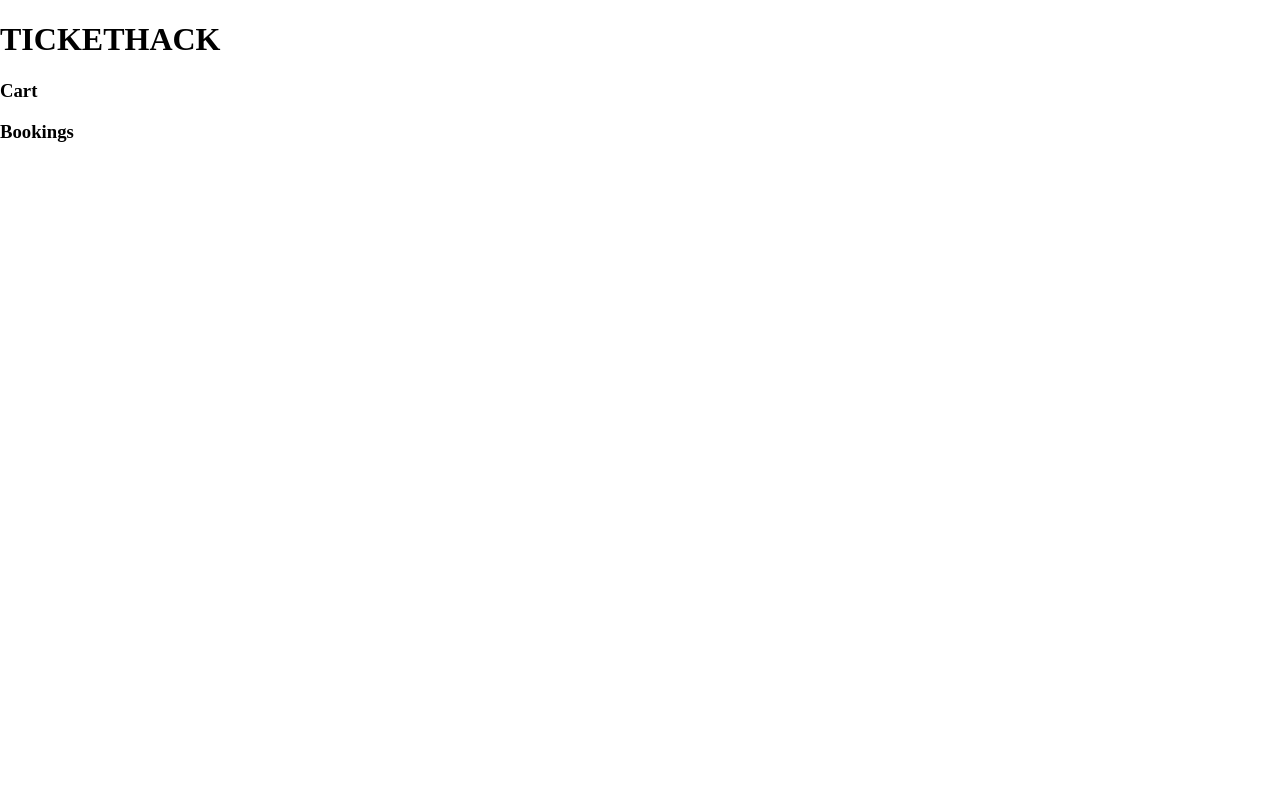
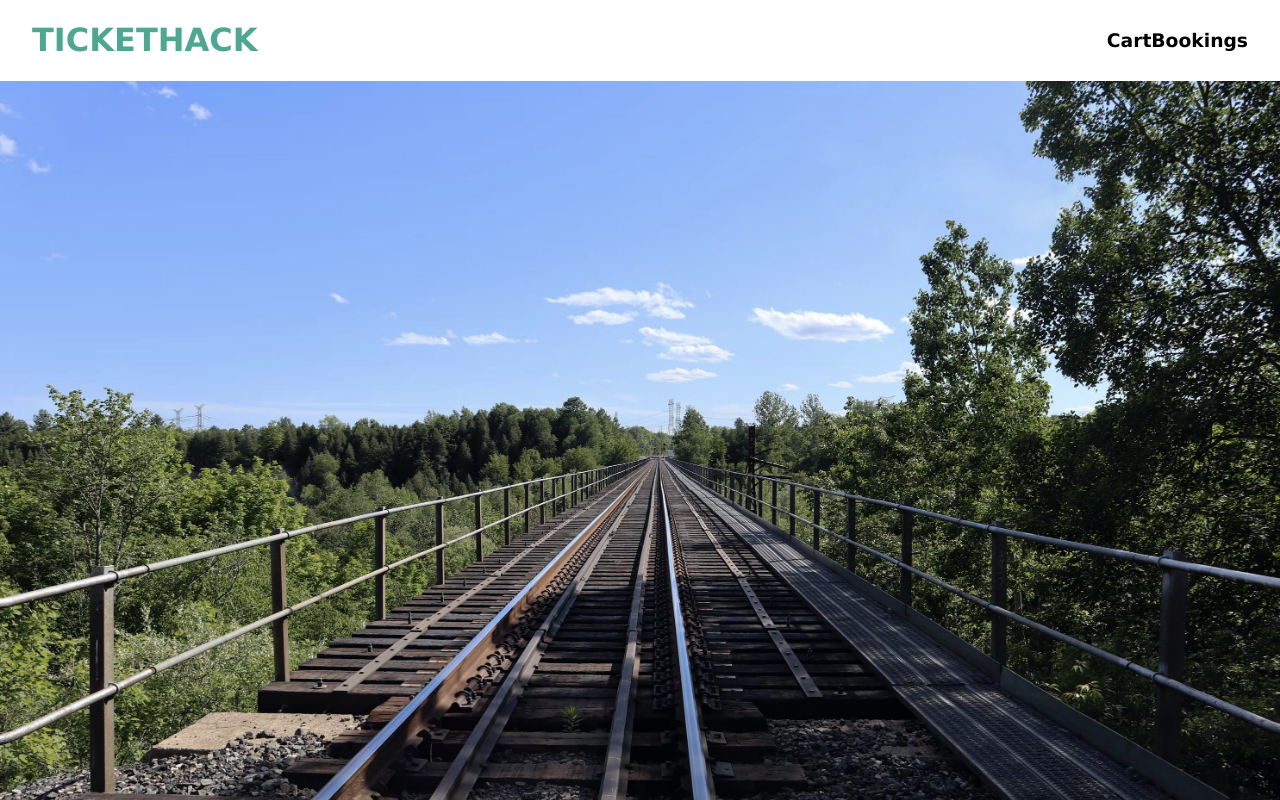
Before and after one commit to NicolasNgu23/hackathon-frontend, a plain HTML site: page index.html in a window 1280 px wide. Drawn offline with Linux system fonts and the light colour scheme.

Commit message:
index.html

```diff
--- a/home.html
+++ b/index.html
@@ -6,11 +6,14 @@
   <title>Document</title>
 
   <link rel="stylesheet" href="style.css" />
+</head>
 
-</head>
 <body>
 
+<div id="container">
+
   <div id="header">
+
     <div id="logo-container">
       <h1 class="logo">TICKETHACK</h1>
     </div>
@@ -22,6 +25,12 @@
 
   </div>
 
+<div class="content">
+
+</div>
+
+</div>
+
 
 </body>
 </html>
--- a/style.css
+++ b/style.css
@@ -2,7 +2,44 @@ body{
   margin:0
 }
 
-.header{
-  display: flex;
-  flex-direction: row;
+
+#container {
+  height: 100vh;
+  width: 100vw;
+  display: grid;
+  grid-template-rows: repeat(12, 1fr);
+  grid-template-columns: repeat(12, 1fr);
+  font-family: 'Lucida Sans', 'Lucida Sans Regular', 'Lucida Grande', 'Lucida Sans Unicode', Geneva, Verdana, sans-serif;
 }
+
+#header{
+display: flex;
+grid-row-start: 1;
+grid-row-end: 2;
+grid-column-start: 1;
+grid-column-end: 13;
+display: flex;
+justify-content: space-between;
+}
+
+#links{
+display: flex;
+margin-right: 2rem;
+align-items: center;
+}
+
+#logo-container{
+  justify-content: flex-end;
+  margin-left: 2rem;
+  align-items: center;
+  color: #4EA891;
+}
+
+.content{
+  background-image: url('./images/background.jpg');
+  background-size: cover;
+  grid-column-start: 1;
+  grid-column-end: 13;
+  grid-row-start: 2;
+  grid-row-end: 13;
+}
```
